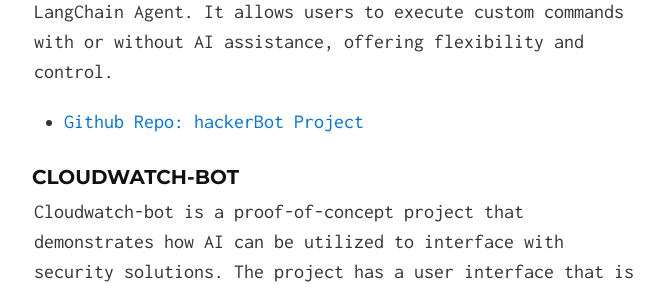
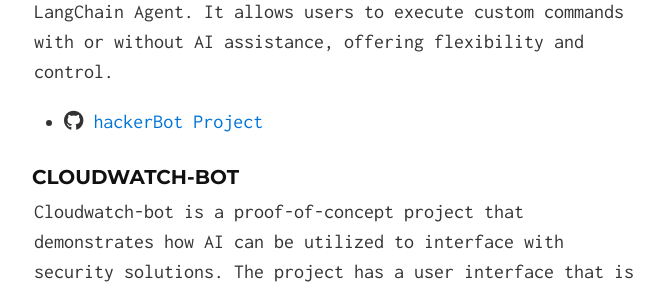
Before and after one commit to Ahmed-AG/cyberdojo-page, a Jekyll site: the page built from index.md, in a window 1280 px wide. Shown: the part 744-1036 px from the top of the page, without its empty margins (306-971 px from the left). Built offline with Jekyll 4.4.1, drawn with Linux system fonts in a browser that asks for light colours.

Commit message:
Update page

```diff
--- a/index.md
+++ b/index.md
@@ -32,7 +32,7 @@
 ### hackerBot
 hackerBot is an AI-driven cybersecurity tool based on OpenAI's models, designed to perform various cybersecurity tasks. It can be run in a Docker container or installed locally. The tool is equipped with skills such as AWS CLI, port scanning using nmap, Netcat, and reading AWS logs using LangChain Agent. It allows users to execute custom commands with or without AI assistance, offering flexibility and control.
 
-- [Github Repo: hackerBot Project](https://github.com/Ahmed-AG/hackerbot){:target="_blank"}
+- <i class="fab fa-github"></i> [hackerBot Project](https://github.com/Ahmed-AG/hackerbot){:target="_blank"}
 
 ### Cloudwatch-bot
 Cloudwatch-bot is a proof-of-concept project that demonstrates how AI can be utilized to interface with security solutions. The project has a user interface that is built using HTML and JavaScript and is hosted on a public S3 bucket. The UI communicates with a backend system that includes an API Gateway and a Lambda function, which is written in Python and has permission to access OpenAI and CloudWatch. When a user makes a request, the API Gateway triggers the Lambda function, which translates the request using OpenAI into a CloudWatch query that searches for relevant information in CloudWatch logs.
```
